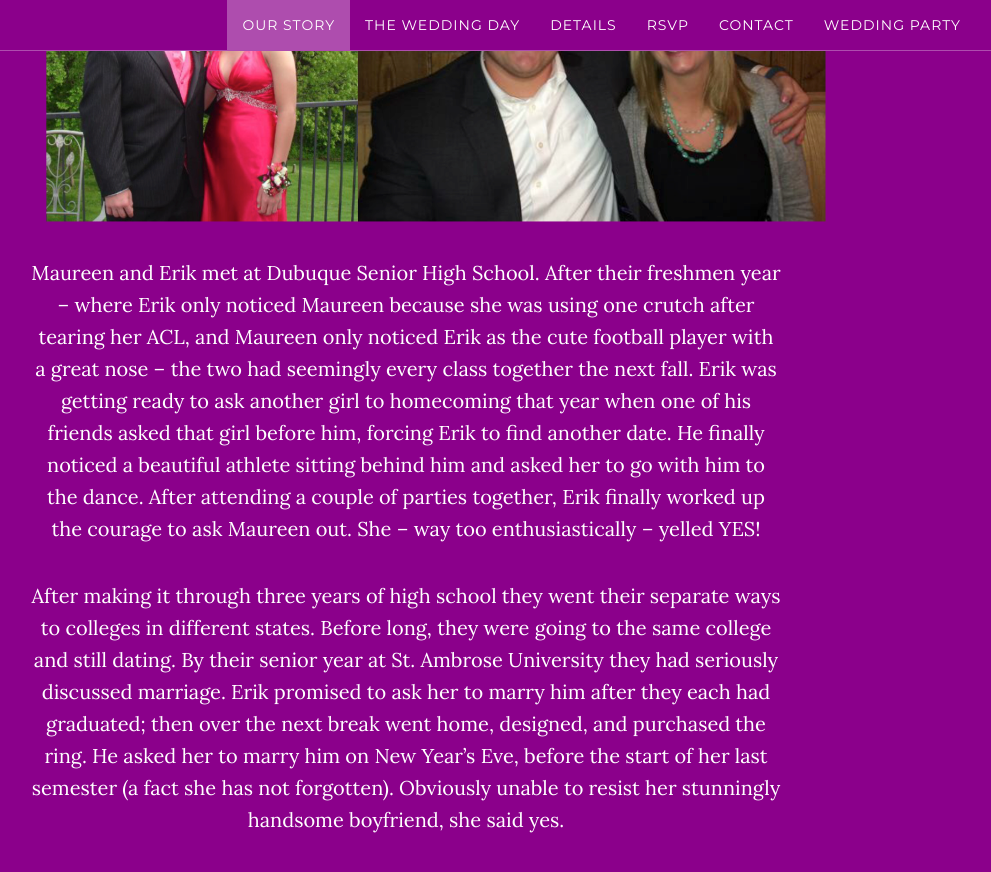
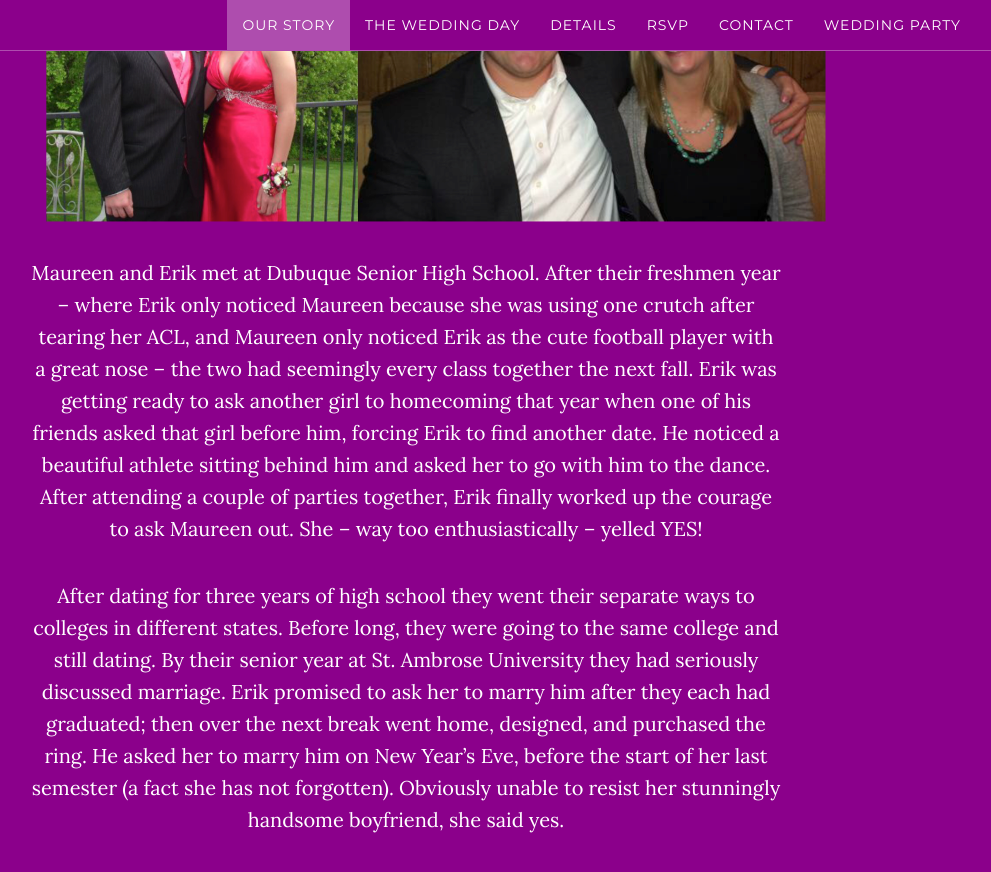
Before and after one commit to erikandmaureen/erikandmaureen.github.io, a Jekyll site: the page built from index.html, in a window 1280 px wide and 900 px high, scrolled down 1279 px. Shown: the top 872 px of the window, without its empty margins (234-1225 px from the left). Built offline with Jekyll 4.4.1, drawn with Linux system fonts in a browser that asks for light colours; part of the change alters nothing that is shown; some of the changed text lies outside the part shown.

Commit message:
typo fixing

```diff
--- a/_includes/ourstory.html
+++ b/_includes/ourstory.html
@@ -12,11 +12,9 @@
 
 				</div>
 
-                <p>
+                <p>Maureen and Erik met at Dubuque Senior High School. After their freshmen year – where Erik only noticed Maureen because she was using one crutch after tearing her ACL, and Maureen only noticed Erik as the cute football player with a great nose – the two had seemingly every class together the next fall. Erik was getting ready to ask another girl to homecoming that year when one of his friends asked that girl before him, forcing Erik to find another date. He noticed a beautiful athlete sitting behind him and asked her to go with him to the dance. After attending a couple of parties together, Erik finally worked up the courage to ask Maureen out. She – way too enthusiastically – yelled YES! </p>
 
-				Maureen and Erik met at Dubuque Senior High School. After their freshmen year – where Erik only noticed Maureen because she was using one crutch after tearing her ACL, and Maureen only noticed Erik as the cute football player with a great nose – the two had seemingly every class together the next fall. Erik was getting ready to ask another girl to homecoming that year when one of his friends asked that girl before him, forcing Erik to find another date. He finally noticed a beautiful athlete sitting behind him and asked her to go with him to the dance. After attending a couple of parties together, Erik finally worked up the courage to ask Maureen out. She – way too enthusiastically – yelled YES! </p>
-
-		<p> After making it through three years of high school they went their separate ways to colleges in different states. Before long, they were going to the same college and still dating. By their senior year at St. Ambrose University they had seriously discussed marriage. Erik promised to ask her to marry him after they each had graduated; then over the next break went home, designed, and purchased the ring. He asked her to marry him on New Year’s Eve, before the start of her last semester (a fact she has not forgotten). Obviously unable to resist her stunningly handsome boyfriend, she said yes.
+		<p> After dating for three years of high school they went their separate ways to colleges in different states. Before long, they were going to the same college and still dating. By their senior year at St. Ambrose University they had seriously discussed marriage. Erik promised to ask her to marry him after they each had graduated; then over the next break went home, designed, and purchased the ring. He asked her to marry him on New Year’s Eve, before the start of her last semester (a fact she has not forgotten). Obviously unable to resist her stunningly handsome boyfriend, she said yes.
 
 				</p>
 
--- a/_includes/rsvp.html
+++ b/_includes/rsvp.html
@@ -4,7 +4,7 @@
             <div class="col-lg-8 col-lg-offset-2">
                 <h2> répondez s'il vous plaît </h2>
 
-                <p>  To RSVP, please complete <a href="http://goo.gl/forms/GqiYEUzjjw">this google survey</a> or respond by mailing the card sent with the invitation. Thank you in advance for the quick response.  </p>
+                <p>  To RSVP, please complete <a href="http://goo.gl/forms/GqiYEUzjjw">this google survey</a> or respond by mailing the card sent with the invitation. Thank you in advance for your quick response.  </p>
 
   <!-- ><iframe src="https://docs.google.com/forms/d/1wFfr2yzM70P_-F_EgxtWpjMiVIWYlBMdCbHBfYkQQ44/viewform?embedded=true" width="760" height="500" frameborder="0" marginheight="0" marginwidth="0">Loading...</iframe> -->
 
--- a/_includes/theweddingday.html
+++ b/_includes/theweddingday.html
@@ -6,13 +6,14 @@
             <div class="col-lg-8 col-lg-offset-2">
 
                 <h2> The Wedding Day</h2>
-                <p>Our ceremony takes place at the beautiful childhood church of the bride, The Church of the Nativity, in Dubuque. The ceremony will begin at 2:00 P.M.</p>
 
-                <p>Immediately following the ceremony guests may enjoy a cocktail hour at the Hotel Julien’s Grande Ballroom while the wedding party takes photos throughout Dubuque. </p>
+		<p>Our ceremony takes place at the beautiful childhood church of the bride, the Church of the Nativity, in Dubuque. The ceremony will begin at 2:00 P.M.</p>
 
-                <p>The reception starts at approximately 6:00 P.M. when the wedding party arrives and is introduced. Dinner and dancing lasts until 11:00 P.M. at the Hotel Julien. </p>
+                <p>Following the ceremony guests may enjoy a cocktail hour at the Hotel Julien’s Grande Ballroom while the wedding party takes photos throughout Dubuque. </p>
 
-				<p>Unplugged:  At the request of the couple, please refrain from taking photos or using your phone inside the church during the ceremony. We promise our photographers will capture everything beautifully, and we would love for you to be truly present with us during this special moment. Feel free to break out the cameras (and hashtags!) once the ceremony is complete.</p>
+                <p>The reception will tart at approximately 6:00 P.M. when the wedding party arrives and is introduced. Dinner and dancing lasts until 11:00 P.M. at the Hotel Julien.</p>
+
+		<p>Unplugged: At the request of the couple, please refrain from taking photos or using your phone inside the church during the ceremony. We promise our photographers will capture everything beautifully, and we would love for you to be truly present with us during this special moment. Feel free to break out the cameras (and hashtags!) once the ceremony is complete.</p>
 
 			</div>
             </div>
--- a/_includes/weddingparty.html
+++ b/_includes/weddingparty.html
@@ -84,7 +84,7 @@
 
 <p><b>Kipp Johnson</b>: Kipp and Erik are without a doubt the cutest twins of Tom and Julie Johnson. Growing up they did everything together sports, reading, Legos, and everything else you could imagine. Though they finally stopped sharing a wall after their senior years in high school, they are still best friends and supportive of each other in every way. But seriously – NYC, Kipp? I can’t afford to visit there.</p>
 
-<p><b>Kevin FitzPatrick</b>: Kevin is Maureen’s beautiful and caring brother. Erik and Kevin have a strong bond – each finding too much enjoyment in watching Maureen struggle with any task, though she rarely does because of her stunning beauty and amazing brain. </p>
+<p><b>Kevin FitzPatrick</b>: Kevin is Maureen’s wonderful and caring brother. Erik and Kevin have a strong bond – each finding too much enjoyment in watching Maureen struggle with any task, though she rarely does because of her stunning beauty and amazing brain. </p>
 
 <p><b>Evan Johnson</b>: Though he lives far away, Evan and Erik communicate constantly, and find much joy in sharing sarcastic political posts on Facebook and Skyping together to watch Iowa and Iowa State athletic events. Evan almost found himself removed from the wedding after the latest ISU victory over big brother. </p>
 
```
